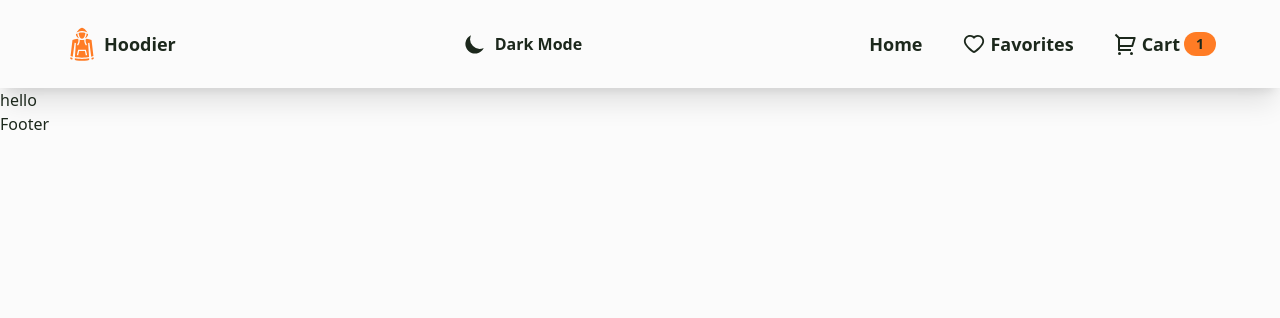
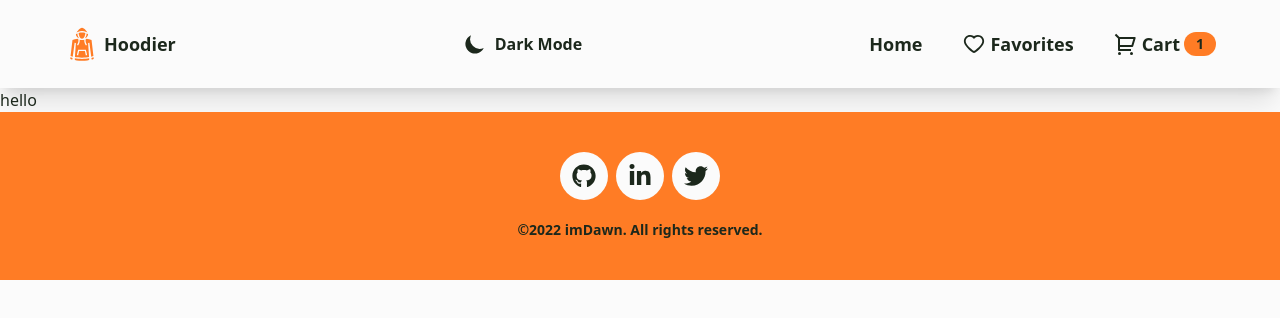
Before and after one commit to dsaglam94/nextjs-tailwind-challenge-ecommerce, a Next.js app: page /favorites in a window 1280 px wide. Shown: the top 318 px of the page. Built offline with nearby package versions, Linux system fonts and the light colour scheme.

Commit message:
added footer

```diff
--- a/components/footer/Footer.jsx
+++ b/components/footer/Footer.jsx
@@ -1,7 +1,44 @@
-import React from "react";
+import { FaGithub, FaTwitter, FaLinkedinIn } from "react-icons/fa";
 
 const Footer = () => {
-  return <div>Footer</div>;
+  return (
+    <footer className="w-full bg-secondary py-10 px-6">
+      <div className="w-full max-w-[1200px] mx-auto flex flex-col items-center justify-center gap-5">
+        <div className="flex items-center gap-2">
+          <div className="bg-primary w-12 h-12 rounded-full flex items-center justify-center text-2xl hover:text-accent duration-150 ease-in cursor-pointer">
+            <a
+              href="https://github.com/dsaglam94"
+              target="_blank"
+              rel="noreferrer"
+            >
+              <FaGithub />
+            </a>
+          </div>
+          <div className="bg-primary w-12 h-12 rounded-full flex items-center justify-center text-2xl hover:text-accent duration-150 ease-in cursor-pointer">
+            <a
+              href="https://twitter.com/dsaglam94"
+              target="_blank"
+              rel="noreferrer"
+            >
+              <FaLinkedinIn />
+            </a>
+          </div>
+          <div className="bg-primary w-12 h-12 rounded-full flex items-center justify-center text-2xl hover:text-accent duration-150 ease-in cursor-pointer">
+            <a
+              href="https://www.linkedin.com/in/d-saglam"
+              target="_blank"
+              rel="noreferrer"
+            >
+              <FaTwitter />
+            </a>
+          </div>
+        </div>
+        <p className="text-sm font-bold">
+          &copy;2022 imDawn. All rights reserved.
+        </p>
+      </div>
+    </footer>
+  );
 };
 
 export default Footer;
```
